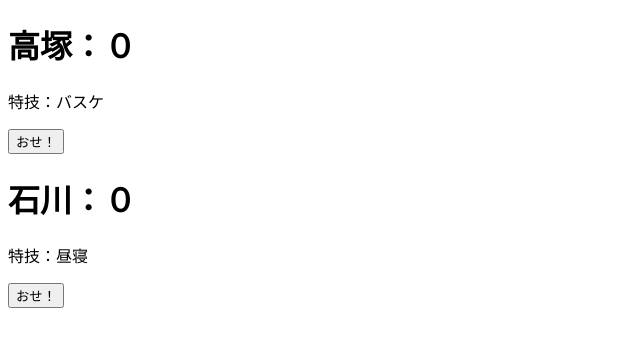
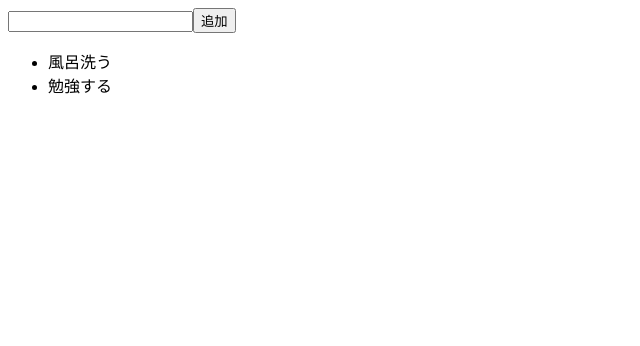
Before and after one commit to tommy0420/react-lesson, a React (Create React App) app: page / in a window 1280 px wide. Shown: the top 346 px of the page, without its empty margins (0-640 px from the left). Built offline with nearby package versions, Linux system fonts and the light colour scheme.

Commit message:
３回目終わり。Itemをmapで回すとこまで。追加はまだ。

```diff
--- a/src/App.js
+++ b/src/App.js
@@ -1,15 +1,17 @@
 import React, { useState } from 'react'
-import Player from './Player'
+import Form from './Form'
+import List from './List'
 
-const App = ({ players }) => {
-  const [count, setCount] = useState(0)
-  const [count2, setCount2] = useState(0)
-
+const App = () => {
+  const [todos, setTodos] = useState([
+    '風呂洗う',
+    '勉強する',
+  ])
   return (
-    <>
-      <Player playerProf={players[0]} />
-      <Player playerProf={players[1]} />
-    </>
+    <div>
+      <Form setTodos={setTodos} todos={todos} />
+      <List todos={todos} />
+    </div>
   )
 }
 
--- /dev/null
+++ b/src/Form.js
@@ -0,0 +1,26 @@
+import React from 'react'
+
+const Form = ({ setTodos, todos }) => {
+  const handleSubmit = (e) => {
+    e.preventDefault()
+
+    const newTodos = todos.slice()
+    newTodos.push('石川')
+    setTodos(newTodos)
+  }
+  return (
+    <form
+      action="#"
+      onSubmit={handleSubmit}
+    >
+      <input type="text" />
+      <button
+        type="submit"
+      >
+        追加
+      </button>
+    </form>
+  )
+}
+
+export default Form
--- /dev/null
+++ b/src/Item.js
@@ -0,0 +1,9 @@
+import React from 'react'
+
+const Item = ({ aiueo }) => {
+  return (
+    <li>{aiueo}</li>
+  )
+}
+
+export default Item
--- /dev/null
+++ b/src/List.js
@@ -0,0 +1,16 @@
+import React from 'react'
+import Item from './Item'
+
+const List = ({ todos }) => {
+  const row = todos.map(todo => <Item aiueo={todo} />)
+
+  // console.log(row)
+
+  return (
+    <ul>
+      {row}
+    </ul>
+  )
+}
+
+export default List
--- a/src/Player.js
+++ /dev/null
@@ -1,20 +0,0 @@
-import React from 'react'
-
-const Player = ({ playerProf }) => {
-  // const [tktkScore, setTktkScore] = useState(0)
-  // const [iskwScore, setIskwScore] = useState(0)
-  return (
-    <>
-      <h1>{playerProf.name}：０</h1>
-      <p>特技：{playerProf.skills}</p>
-      <button
-        type="button"
-      // onClick={() => setTktkScore(tktkScore + 1)}
-      >
-        おせ！
-      </button>
-    </>
-  )
-}
-
-export default Player
--- a/src/index.js
+++ b/src/index.js
@@ -1,30 +1,8 @@
-import React, { useState } from 'react'
+import React from 'react'
 import ReactDOM from 'react-dom'
 import App from './App'
 
-const players = [
-  {
-    name: '高塚',
-    skills: 'バスケ'
-  },
-  {
-    name: '石川',
-    skills: '昼寝'
-  }
-]
-
 ReactDOM.render(
-  <App players={players} />,
+  <App />,
   document.getElementById('root')
 )
-
-
-      // const count = 0
-  // const setCount = () => {
-  //   count変数を更新するための処理
-  // }
-  // ■stateの決まり
-  // ・state(count変数)を直接再代入などによって変更・更新してはならない
-  // count = count + 1
-  // ■state更新用関数の使い方
-  // setCount(count + 1)
```
Also changed, not shown: src/dentaku.js (deleted, +0 -49 lines), src/otamesi.js (added, +13 -0 lines).
